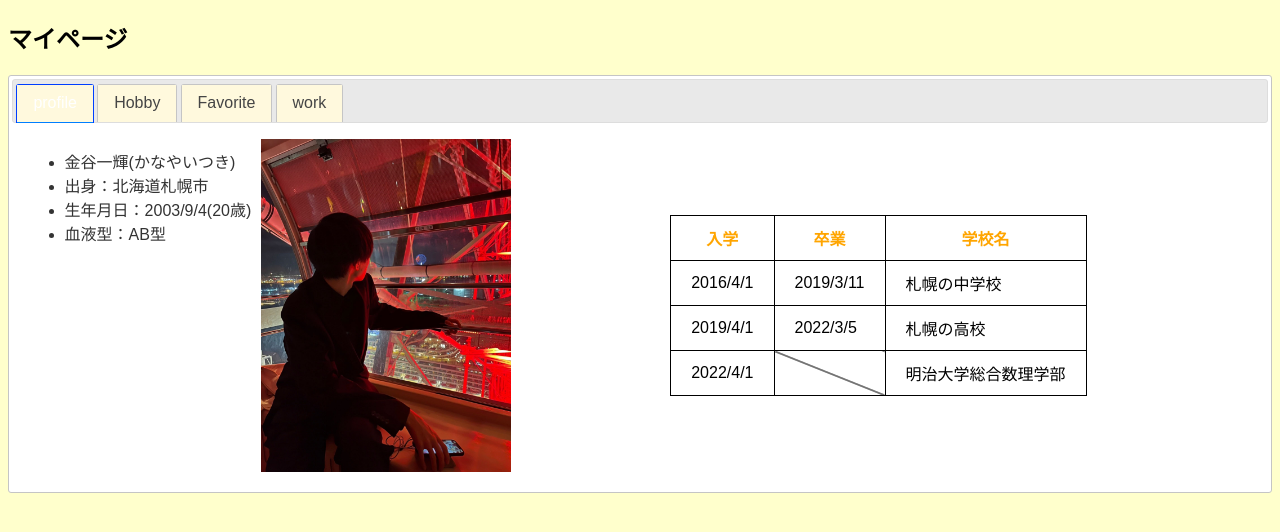
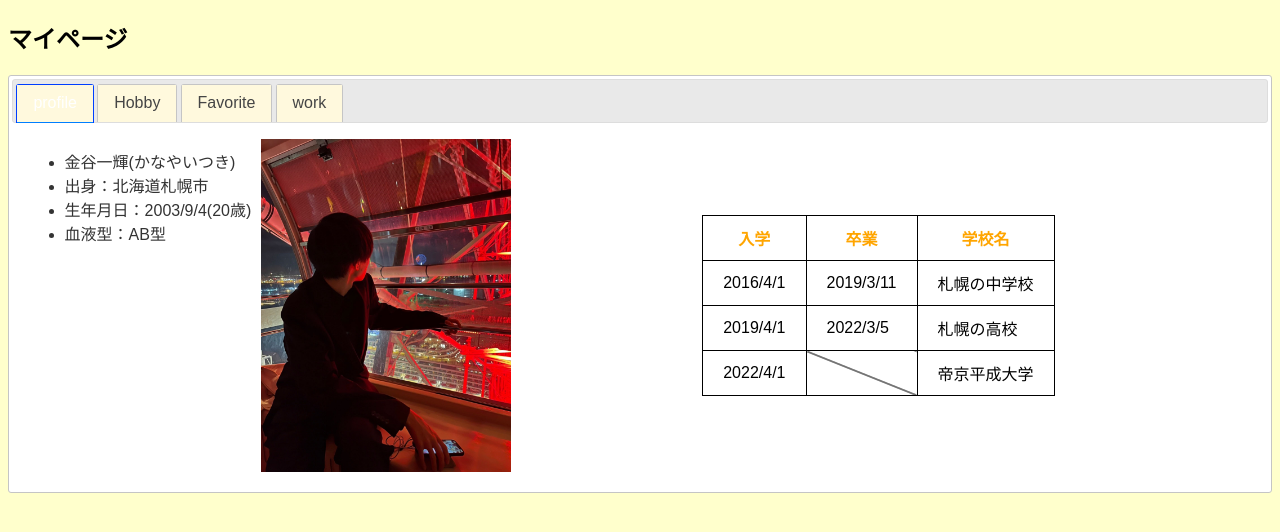
Before and after one commit to nkmr-lab/2024-10-14_nkmrb3lab, a plain HTML site: page 0920/kadai0920/index.html in a window 1280 px wide. Drawn offline with nearby package versions, Linux system fonts and the light colour scheme.

Commit message:
学歴詐称

```diff
--- a/0920/kadai0920/index.html
+++ b/0920/kadai0920/index.html
@@ -41,7 +41,7 @@
                 <td>2019/4/1</td><td>2022/3/5</td><td>札幌の高校</td>
             </tr>
             <tr>
-                <td>2022/4/1</td><td class="diagonal"></td><td>明治大学総合数理学部</td>
+                <td>2022/4/1</td><td class="diagonal"></td><td>帝京平成大学</td>
             </tr>
           </table>
         </div>
```
